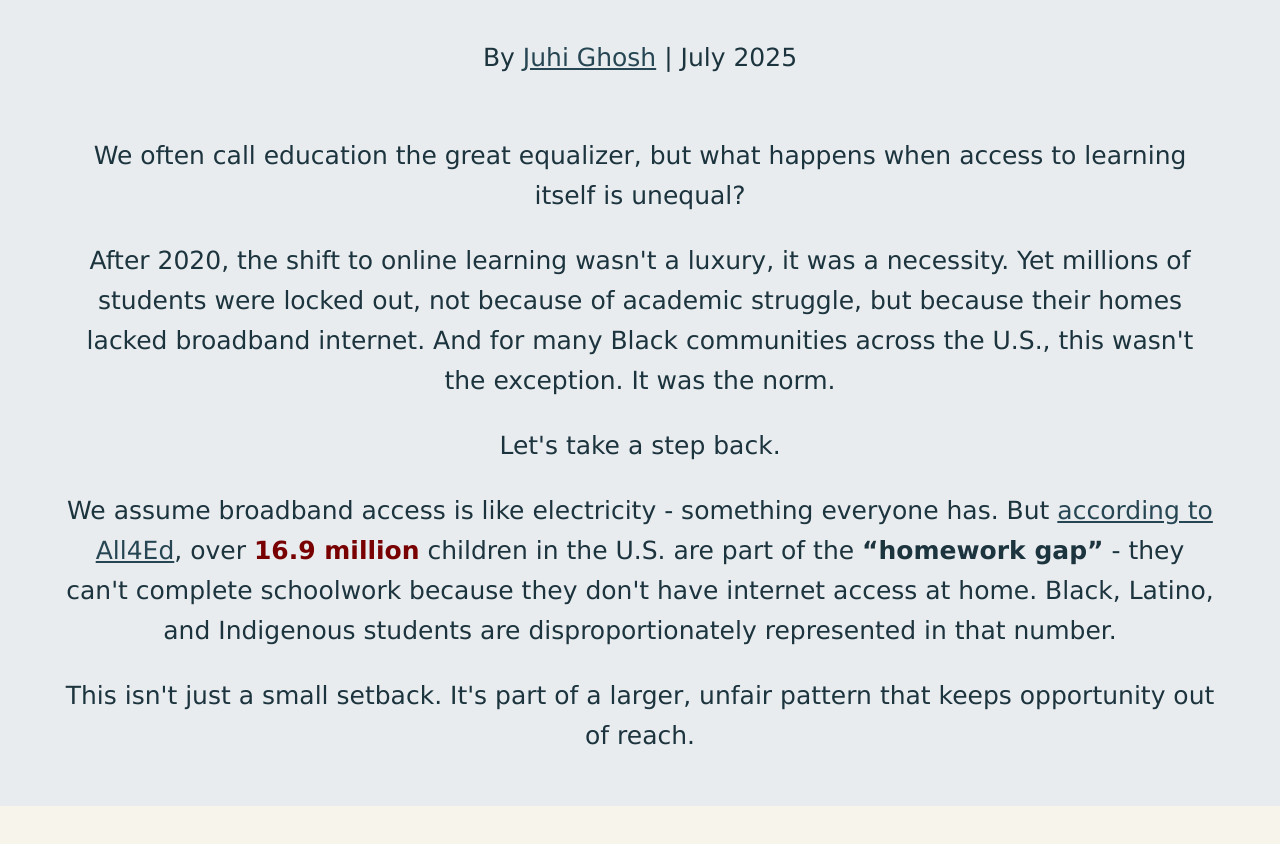
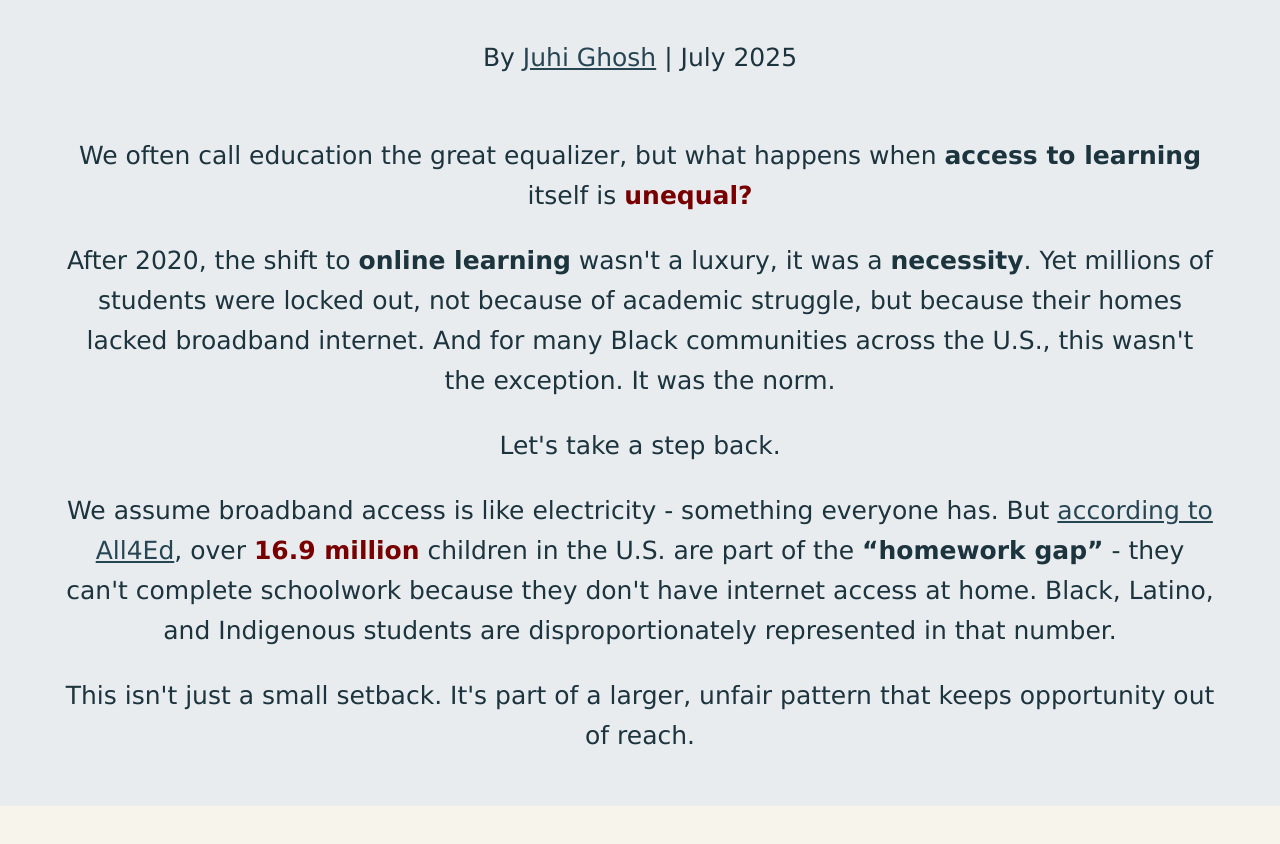
Before and after one commit to juhighosh007/broadband-vs-education, a Svelte app: page / in a window 1280 px wide. Shown: the part 6700-7544 px from the top of the page. Built offline with nearby package versions, Linux system fonts and the light colour scheme.

Commit message:
Fixing texts in Title

```diff
--- a/src/sections/Title.svelte
+++ b/src/sections/Title.svelte
@@ -6,8 +6,8 @@
     <h1>HOW DOES <span class="bold">BROADBAND ACCESS</span> IMPACT <span class="bold">EDUCATIONAL ATTAINMENT</span> IN BLACK COMMUNITIES?</h1>
     <p class="name">By <Links link="https://www.linkedin.com/in/juhighsh/">Juhi Ghosh</Links> | July 2025 </p>
     <div class="texts">
-        <p>We often call education the great equalizer, but what happens when access to learning itself is unequal?</p>
-        <p>After 2020, the shift to online learning wasn't a luxury, it was a necessity. Yet millions of students were locked out, not because of academic struggle, but because their homes lacked broadband internet. And for many Black communities across the U.S., this wasn't the exception. It was the norm.
+        <p>We often call education the great equalizer, but what happens when <strong>access to learning</strong> itself is <span class="contrast">unequal?</span></p>
+        <p>After 2020, the shift to <strong>online learning</strong> wasn't a luxury, it was a <strong>necessity</strong>. Yet millions of students were locked out, not because of academic struggle, but because their homes lacked broadband internet. And for many Black communities across the U.S., this wasn't the exception. It was the norm.
 </p>
         <p>Let's take a step back.</p>
         <p>We assume broadband access is like electricity - something everyone has. But <Links link="according to All4Ed">according to All4Ed</Links>, over <span class="contrast">16.9 million</span> children in the U.S. are part of the <strong>“homework gap”</strong> - they can't complete schoolwork because they don't have internet access at home. Black, Latino, and Indigenous students are disproportionately represented in that number.</p>
```
